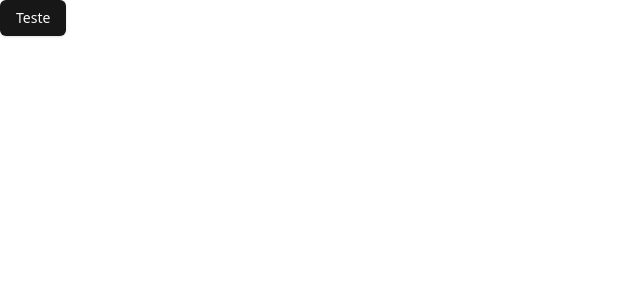
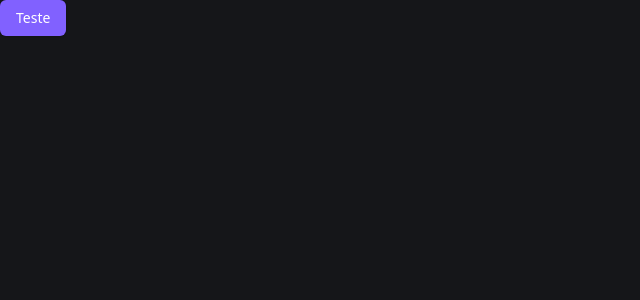
Before and after one commit to fmascena-dev/project_barber, a Next.js app: page / in a window 1280 px wide. Shown: the top 300 px of the page, without its empty margins (0-640 px from the left). Built offline with nearby package versions, Linux system fonts and the light colour scheme.

Commit message:
chore: update shadcn theme

```diff
--- a/app/globals.css
+++ b/app/globals.css
@@ -2,77 +2,48 @@
 @tailwind components;
 @tailwind utilities;
 
-@layer utilities {
-  .text-balance {
-    text-wrap: balance;
+@layer base {
+  .dark {
+    --background: 225 9% 9%;
+    --foreground: 210 40% 98%;
+
+    --card: 228 9% 11%;
+    --card-foreground: 210 40% 98%;
+
+    --popover: 228 9% 11%;
+    --popover-foreground: 210 40% 98%;
+
+    --primary: 252 100% 69%;
+    --primary-foreground: 0 0% 100%;
+
+    --secondary: 228 6% 16%;
+    --secondary-foreground: 210 40% 98%;
+
+    --muted: 228 6% 16%;
+    --muted-foreground: 215 20.2% 65.1%;
+
+    --accent: 228 6% 16%;
+    --accent-foreground: 210 40% 98%;
+
+    --destructive: 0 84% 60%;
+    --destructive-foreground: 210 40% 98%;
+
+    --border: 228 6% 16%;
+    --input: 228 6% 16%;
+    --ring: 212.7 26.8% 83.9%;
+
+    --radius: 0.5rem;
   }
 }
 
-
-
 @layer base {
-  :root {
-    --background: 0 0% 100%;
-    --foreground: 0 0% 3.9%;
-    --card: 0 0% 100%;
-    --card-foreground: 0 0% 3.9%;
-    --popover: 0 0% 100%;
-    --popover-foreground: 0 0% 3.9%;
-    --primary: 0 0% 9%;
-    --primary-foreground: 0 0% 98%;
-    --secondary: 0 0% 96.1%;
-    --secondary-foreground: 0 0% 9%;
-    --muted: 0 0% 96.1%;
-    --muted-foreground: 0 0% 45.1%;
-    --accent: 0 0% 96.1%;
-    --accent-foreground: 0 0% 9%;
-    --destructive: 0 84.2% 60.2%;
-    --destructive-foreground: 0 0% 98%;
-    --border: 0 0% 89.8%;
-    --input: 0 0% 89.8%;
-    --ring: 0 0% 3.9%;
-    --chart-1: 12 76% 61%;
-    --chart-2: 173 58% 39%;
-    --chart-3: 197 37% 24%;
-    --chart-4: 43 74% 66%;
-    --chart-5: 27 87% 67%;
-    --radius: 0.5rem;
+  * {
+    @apply border-border antialiased;
   }
-  .dark {
-    --background: 0 0% 3.9%;
-    --foreground: 0 0% 98%;
-    --card: 0 0% 3.9%;
-    --card-foreground: 0 0% 98%;
-    --popover: 0 0% 3.9%;
-    --popover-foreground: 0 0% 98%;
-    --primary: 0 0% 98%;
-    --primary-foreground: 0 0% 9%;
-    --secondary: 0 0% 14.9%;
-    --secondary-foreground: 0 0% 98%;
-    --muted: 0 0% 14.9%;
-    --muted-foreground: 0 0% 63.9%;
-    --accent: 0 0% 14.9%;
-    --accent-foreground: 0 0% 98%;
-    --destructive: 0 62.8% 30.6%;
-    --destructive-foreground: 0 0% 98%;
-    --border: 0 0% 14.9%;
-    --input: 0 0% 14.9%;
-    --ring: 0 0% 83.1%;
-    --chart-1: 220 70% 50%;
-    --chart-2: 160 60% 45%;
-    --chart-3: 30 80% 55%;
-    --chart-4: 280 65% 60%;
-    --chart-5: 340 75% 55%;
+  html {
+    @apply h-full;
+  }
+  body {
+    @apply h-full bg-background text-foreground;
   }
 }
-
-
-
-@layer base {
-  * {
-    @apply border-border;
-  }
-  body {
-    @apply bg-background text-foreground;
-  }
-}
--- a/app/layout.tsx
+++ b/app/layout.tsx
@@ -14,7 +14,7 @@ const geistMono = localFont({
 });
 
 export const metadata: Metadata = {
-  title: "Create Next App",
+  title: "Project Barber",
   description: "Generated by create next app",
 };
 
@@ -24,7 +24,7 @@ export default function RootLayout({
   children: React.ReactNode;
 }>) {
   return (
-    <html lang="en">
+    <html lang="pt-BR" className="dark">
       <body
         className={`${geistSans.variable} ${geistMono.variable} antialiased`}
       >
```
